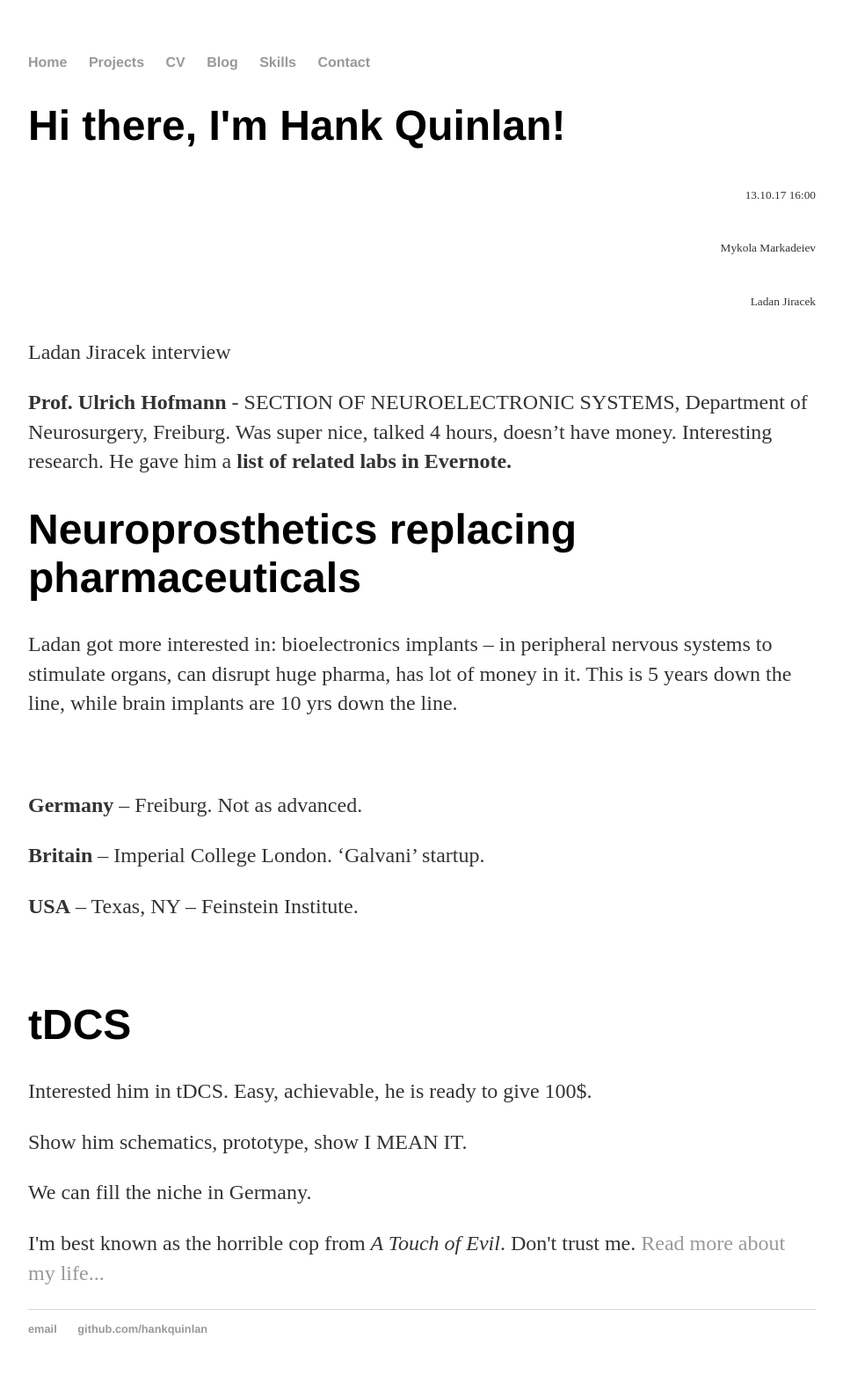
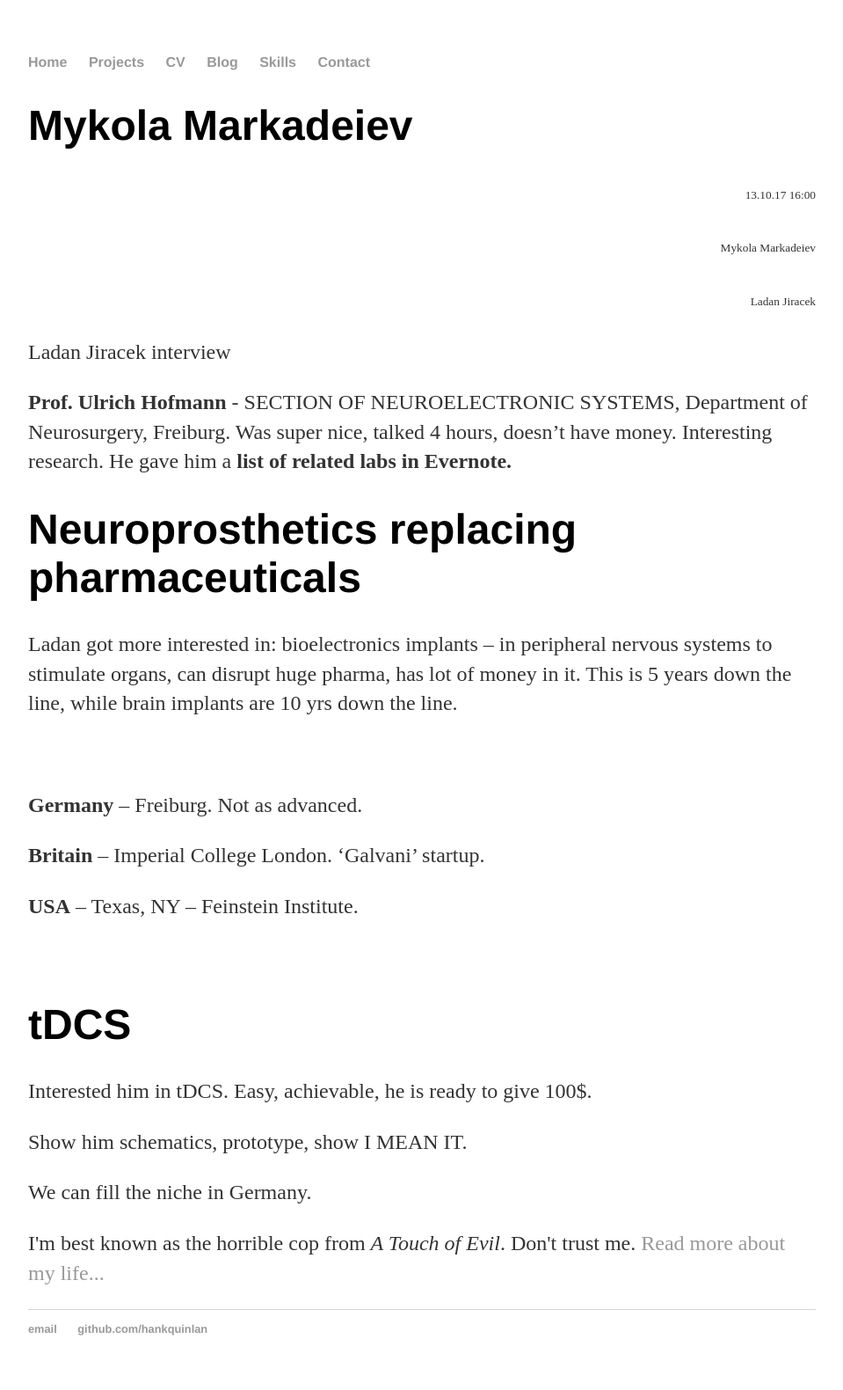
Before and after one commit to markadeev/markadeev.github.io, a Jekyll site: the page built from index.html, in a window 1280 px wide. Shown: the whole page at 88% size, without its empty margins (160-1119 px from the left). Built offline with Jekyll 4.4.1, drawn with Linux system fonts in a browser that asks for light colours.

Commit message:
Update index.html

```diff
--- a/index.html
+++ b/index.html
@@ -4,7 +4,7 @@ title: Hank Quinlan, Horrible Cop
 ---
 
 		<div class="blurb">
-			<h1>Hi there, I'm Hank Quinlan!</h1>
+			<h1>Mykola Markadeiev</h1>
 
 
 			<p style="text-align: right;"><span style="font-size: 10.0pt;">13.10.17 16:00</span></p>
```
